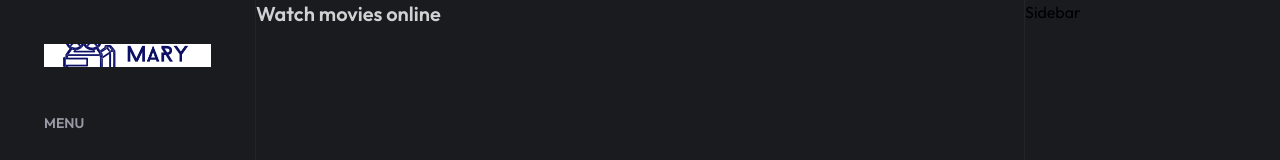
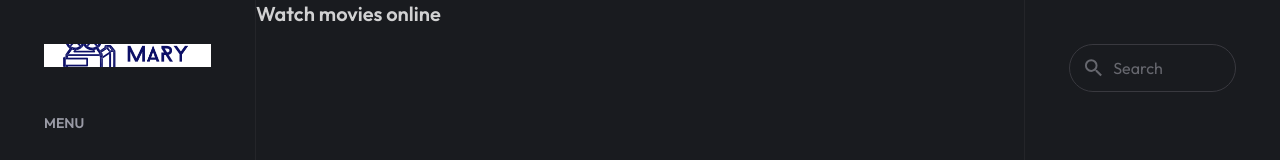
Before and after one commit to kostya-alch/mary-client, a Next.js app: page / in a window 1280 px wide. Shown: the top 160 px of the page. Built offline with nearby package versions, Linux system fonts and the light colour scheme; no server answers.

Commit message:
search component

```diff
--- a/app/components/Layout/Sidebar/Search/Search.tsx
+++ b/app/components/Layout/Sidebar/Search/Search.tsx
@@ -1,7 +1,16 @@
+import { SearchField } from '@/components/ui/SearchField/SearchField';
 import { FC } from 'react';
 
 import styles from './Search.module.scss';
+import { SearchList } from './SearchList/SearchList';
+import { useSearch } from './useSearch';
 
 export const Search: FC = () => {
-	return <div>Search</div>;
+	const { isSuccess, handleSearch, data, searchTerm } = useSearch();
+	return (
+		<div className={styles.wrapper}>
+			<SearchField handleSearch={handleSearch} searchTerm={searchTerm} />
+			{isSuccess && <SearchList movies={data || []} />}
+		</div>
+	);
 };
--- a/app/components/Layout/Sidebar/Search/SearchList/SearchList.module.scss
+++ b/app/components/Layout/Sidebar/Search/SearchList/SearchList.module.scss
@@ -13,7 +13,7 @@
 		}
 
 		&:hover::after {
-			@apply bg-primary h2/5;
+			@apply bg-primary h-2/5;
 		}
 
 		img {
--- a/app/components/Layout/Sidebar/Search/useSearch.tsx
+++ b/app/components/Layout/Sidebar/Search/useSearch.tsx
@@ -23,5 +23,5 @@ export const useSearch = () => {
 		setsearchTerm(e.target.value);
 	};
 
-	return { isSuccess, handleSearch, data };
+	return { isSuccess, handleSearch, data, searchTerm };
 };
--- a/app/components/Layout/Sidebar/Sidebar.module.scss
+++ b/app/components/Layout/Sidebar/Sidebar.module.scss
@@ -0,0 +1,3 @@
+.sidebar {
+	@apply p-layout;
+}
--- a/app/components/Layout/Sidebar/Sidebar.tsx
+++ b/app/components/Layout/Sidebar/Sidebar.tsx
@@ -1,7 +1,12 @@
 import { FC } from 'react';
+import { Search } from './Search/Search';
 
 import styles from './Sidebar.module.scss';
 
 export const Sidebar: FC = () => {
-	return <div>Sidebar</div>;
+	return (
+		<div className={styles.sidebar}>
+			<Search />
+		</div>
+	);
 };
--- /dev/null
+++ b/app/components/ui/SearchField/SearchField.interface.ts
@@ -0,0 +1,6 @@
+import { ChangeEvent } from 'react';
+
+export interface ISearchField {
+	searchTerm: string;
+	handleSearch: (event: ChangeEvent<HTMLInputElement>) => void;
+}
--- /dev/null
+++ b/app/components/ui/SearchField/SearchField.module.scss
@@ -0,0 +1,19 @@
+.search {
+	@apply rounded-3xl border border-gray-700 px-3 py-2 flex items-center transition-colors;
+
+	> svg {
+		@apply fill-gray-600 mr-2 text-3xl transition-colors;
+	}
+
+	> input {
+		@apply text-white placeholder:text-gray-600 block w-full bg-transparent outline-none;
+	}
+
+	&:focus-within {
+		@apply border-gray-600;
+
+		> svg {
+			@apply fill-gray-500;
+		}
+	}
+}
--- /dev/null
+++ b/app/components/ui/SearchField/SearchField.tsx
@@ -0,0 +1,19 @@
+import { FC } from 'react';
+import { MaterialIcon } from '../MaterialIcon';
+import { ISearchField } from './SearchField.interface';
+
+import styles from './SearchField.module.scss';
+
+export const SearchField: FC<ISearchField> = ({ searchTerm, handleSearch }) => {
+	return (
+		<div className={styles.search}>
+			<MaterialIcon name="MdSearch" />
+			<input
+				type="text"
+				value={searchTerm}
+				placeholder="Search"
+				onChange={handleSearch}
+			/>
+		</div>
+	);
+};
--- a/app/services/movie.service.ts
+++ b/app/services/movie.service.ts
@@ -1,4 +1,4 @@
-import { IMovie } from './../shared/types/movie.types';
+import { IMovie } from '@/shared/types/movie.types';
 
 import { getMoviesUrl } from '@/config/api.config';
 
--- a/app/utils/meta/Meta.tsx
+++ b/app/utils/meta/Meta.tsx
@@ -45,7 +45,6 @@ export const Meta: FC<ISeo> = ({
 				<meta name="robots" content="noindex, nofollow" />
 			)}
 			{children}
-			{console.log(image)}
 		</>
 	);
 };
```
